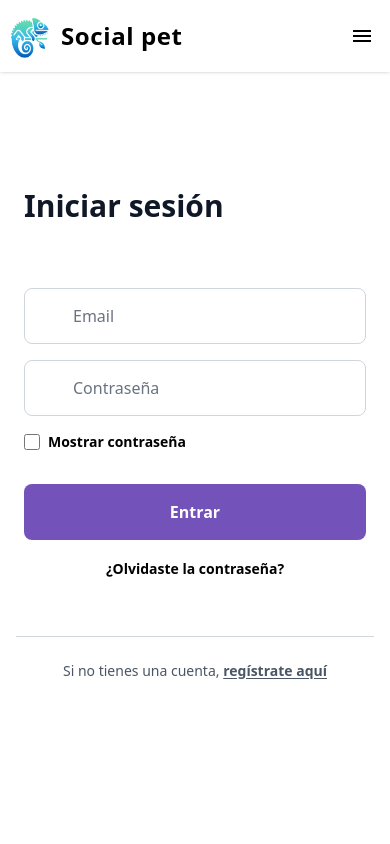
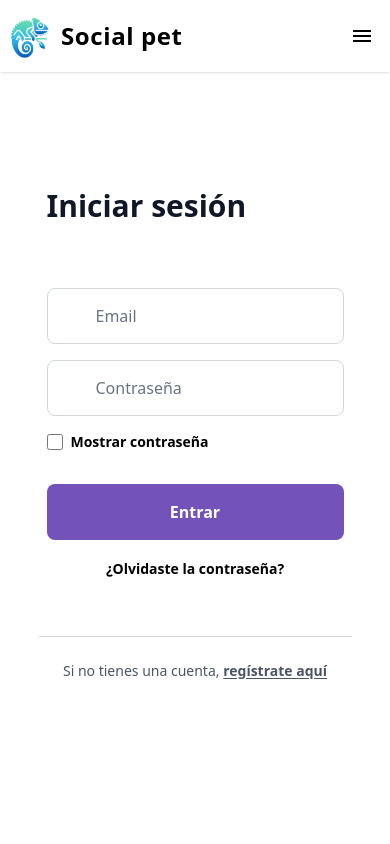
Before and after one commit to RefactoringLifeSocial/frontend, a React (Vite) app: page /auth/login in a window 390 px wide. Shown: the top 844 px of the page. Built offline with nearby package versions, Linux system fonts and the light colour scheme; no server answers; some icons are missing.

Commit message:
fix(Auth): :lipstick: Fix center content

```diff
--- a/src/layout/AuthLayout.tsx
+++ b/src/layout/AuthLayout.tsx
@@ -8,7 +8,7 @@ export default function AuthLayout() {
       <HeaderAuth />
 
       <div className="min-h-screen bg-gray-50 flex items-center justify-center p-0 md:p-8">
-        <div className="w-full min-h-screen md:min-h-0 md:max-w-md bg-white md:rounded-2xl md:shadow-xl">
+        <div className="w-full min-h-screen flex flex-col justify-center items-center md:block md:min-h-0 md:max-w-md bg-white md:rounded-2xl md:shadow-xl">
           <Outlet />
         </div>
       </div>
```
